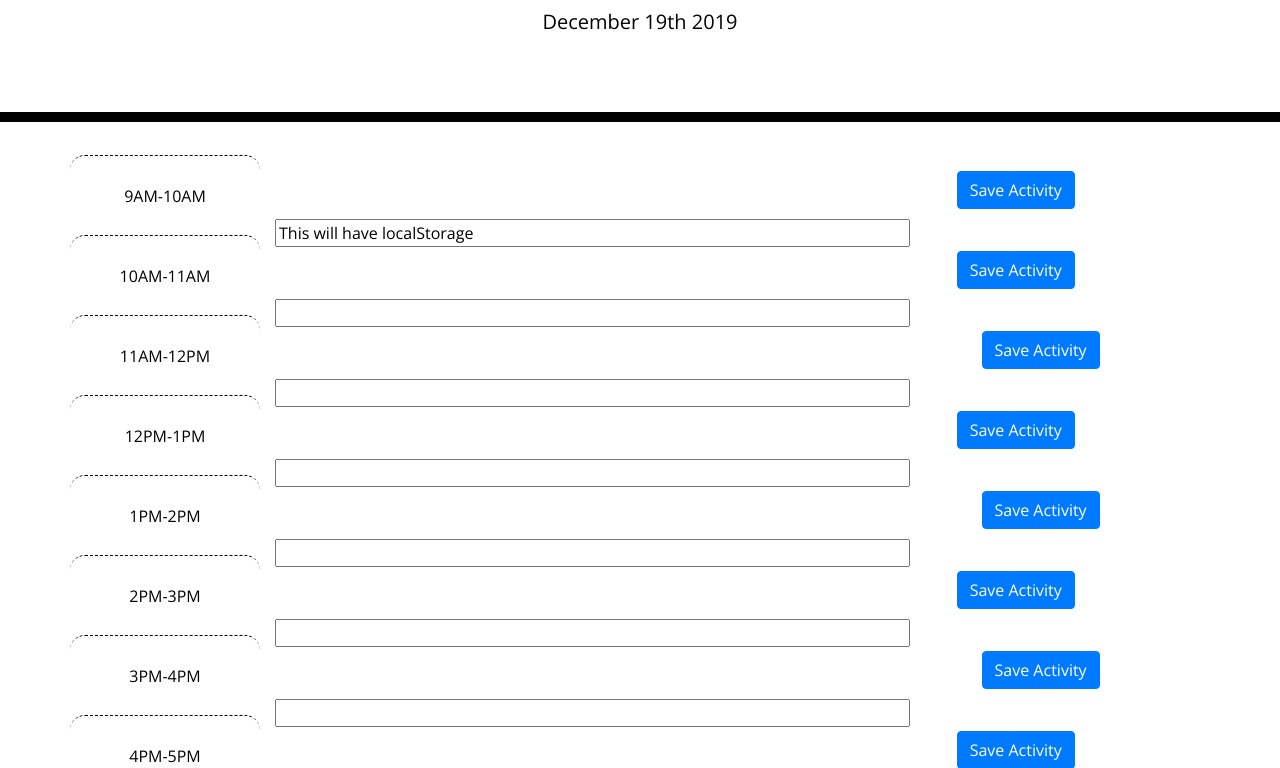
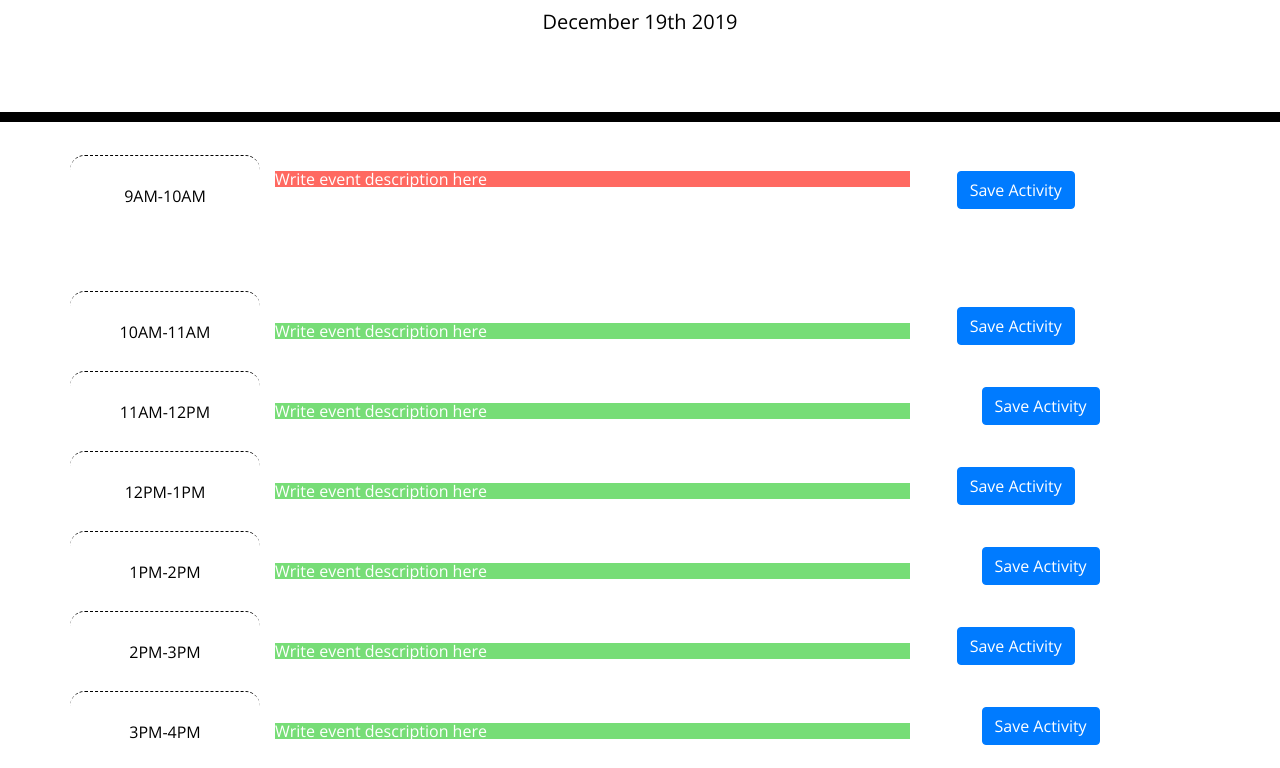
Before and after one commit to Ayeser/Fifth_Assignment_Day_Planner, a plain HTML site: page index.html in a window 1280 px wide. Shown: the part 182-950 px from the top of the page. Drawn offline with nearby package versions, Linux system fonts and the light colour scheme.

Commit message:
Day Planner now functions and requires basic assignment requirements

```diff
--- a/index.html
+++ b/index.html
@@ -37,16 +37,14 @@
   </div>
 
   <div class="col-sm-7">
-    <div id="9">
-    <input type="text" id="9AM"></input>
-  </div>
+<p contenteditable="true" id="9" class="ppf"></p>
   </div>
 
   <div class="col-sm-3">
     <button class="btn btn-primary" type="submit" value="Submit" onclick="saveActivity(9)">Save Activity</button>
   </div>
-
   </div>
+  <div class="dividingLine"></div>
 
       <!-- 10AM-->
 <div class="row">
@@ -55,9 +53,7 @@
   </div>
 
   <div class="col-sm-7">
-    <div class="activity">
-    <input type="text" id="10AM"></input>
-  </div>
+    <p contenteditable="true" id="10" class="ppf"></p>
       </div>
 
   <div class="col-sm-3">
@@ -73,9 +69,7 @@
         </div>
 
         <div class="col-sm-7">
-          <div class="activity">
-          <input type="text" id="11AM"></input>
-        </div>
+          <p contenteditable="true" id="11" class="ppf"></p>
             </div>
 
         <div class="col-sm-3">
@@ -91,9 +85,7 @@
   </div>
 
   <div class="col-sm-7">
-    <div class="activity">
-    <input type="text" id="12PM"></input>
-  </div>
+    <p contenteditable="true" id="12" class="ppf"></p>
       </div>
 
   <div class="col-sm-3">
@@ -109,9 +101,7 @@
         </div>
 
         <div class="col-sm-7">
-          <div class="activity">
-          <input type="text" id="1PM"></input>
-        </div>
+          <p contenteditable="true" id="13" class="ppf"></p>
             </div>
 
         <div class="col-sm-3">
@@ -127,9 +117,7 @@
   </div>
 
   <div class="col-sm-7">
-    <div class="activity">
-    <input type="text" id="2PM"></input>
-  </div>
+    <p contenteditable="true" id="14" class="ppf"></p>
       </div>
 
   <div class="col-sm-3">
@@ -145,9 +133,7 @@
         </div>
 
         <div class="col-sm-7">
-          <div class="activity">
-          <input type="text" id="3PM"></input>
-        </div>
+          <p contenteditable="true" id="15" class="ppf"></p>
             </div>
 
         <div class="col-sm-3">
@@ -163,9 +149,7 @@
   </div>
 
   <div class="col-sm-7">
-    <div class="activity">
-    <input type="text" id="4PM"></input>
-  </div>
+    <p contenteditable="true" id="16" class="ppf"></p>
       </div>
 
   <div class="col-sm-3">
@@ -181,9 +165,7 @@
         </div>
 
         <div class="col-sm-7">
-          <div class="activity">
-          <input type="text" id="5PM"></input>
-        </div>
+          <p contenteditable="true" id="17" class="ppf"></p>
             </div>
 
         <div class="col-sm-3">
@@ -196,6 +178,9 @@
 
     <script src="https://code.jquery.com/jquery-3.4.1.min.js"></script>
     <script src="https://cdnjs.cloudflare.com/ajax/libs/moment.js/2.24.0/moment.min.js"></script>
+    <script src="https://code.jquery.com/jquery-3.4.1.slim.min.js" integrity="sha384-J6qa4849blE2+poT4WnyKhv5vZF5SrPo0iEjwBvKU7imGFAV0wwj1yYfoRSJoZ+n" crossorigin="anonymous"></script>
+<script src="https://cdn.jsdelivr.net/npm/popper.js@1.16.0/dist/umd/popper.min.js" integrity="sha384-Q6E9RHvbIyZFJoft+2mJbHaEWldlvI9IOYy5n3zV9zzTtmI3UksdQRVvoxMfooAo" crossorigin="anonymous"></script>
+<script src="https://stackpath.bootstrapcdn.com/bootstrap/4.4.1/js/bootstrap.min.js" integrity="sha384-wfSDF2E50Y2D1uUdj0O3uMBJnjuUD4Ih7YwaYd1iqfktj0Uod8GCExl3Og8ifwB6" crossorigin="anonymous"></script>
     <script src="script/script.js"></script>
   </body>
 </html>
--- a/script/script.js
+++ b/script/script.js
@@ -1,28 +1,69 @@
-// First need to load all currently saved localStorage into middle column
-// Have button click event ready so saves new entries into localStorage
-
-let flagPast = false;
-//above line will flip to change the attr of event block to class "past". also "present" and "future"
-
-let currentTime = moment().format('LT');
-let currentTimeHour = parseInt(currentTime.charAt(0));
+let currentTime = moment().hour();
 
 $(document).ready(function () {
     document.getElementById("currentDay").innerHTML = moment().format('MMMM Do YYYY');
-    document.getElementById("9AM").value = "This will have localStorage";
-    console.log(typeof(currentTimeHour));
-    console.log(currentTimeHour);
+
+    // These if statements simply populate the middle column with event descriptions or filler text
+    if(localStorage.getItem("9activity") === null) {
+        localStorage.setItem("9activity", "Write event description here");
+    }
+    document.getElementById("9").innerHTML = localStorage.getItem("9activity");
+
+if(localStorage.getItem("10activity") === null) {
+        localStorage.setItem("10activity", "Write event description here");
+    }
+    document.getElementById("10").innerHTML = localStorage.getItem("10activity");
+
+    if(localStorage.getItem("11activity") === null) {
+        localStorage.setItem("11activity", "Write event description here");
+    }
+    document.getElementById("11").innerHTML = localStorage.getItem("11activity");
+
+    if(localStorage.getItem("12activity") === null) {
+        localStorage.setItem("12activity", "Write event description here");
+    }
+    document.getElementById("12").innerHTML = localStorage.getItem("12activity");
+
+    if(localStorage.getItem("13activity") === null) {
+        localStorage.setItem("13activity", "Write event description here");
+    }
+    document.getElementById("13").innerHTML = localStorage.getItem("13activity");
+
+    if(localStorage.getItem("14activity") === null) {
+        localStorage.setItem("14activity", "Write event description here");
+    }
+    document.getElementById("14").innerHTML = localStorage.getItem("14activity");
+
+    if(localStorage.getItem("15activity") === null) {
+        localStorage.setItem("15activity", "Write event description here");
+    }
+    document.getElementById("15").innerHTML = localStorage.getItem("15activity");
+
+    if(localStorage.getItem("16activity") === null) {
+        localStorage.setItem("16activity", "Write event description here");
+    }
+    document.getElementById("16").innerHTML = localStorage.getItem("16activity");
+
+    if(localStorage.getItem("17activity") === null) {
+        localStorage.setItem("17activity", "Write event description here");
+    }
+    document.getElementById("17").innerHTML = localStorage.getItem("17activity");
+
+    // The below function sets the color of the middle blocks based on the current time
+    $('.ppf').each(function () {
+        if (currentTime > Number(this.id)) {
+            console.log("This is past");
+            this.setAttribute("class", "past");
+        } else if (currentTime < Number(this.id)) {
+            console.log("This is future");
+            this.setAttribute("class", "future");
+        } else {
+            this.setAttribute ("class", "present");
+        }
+    })
 })
 
-$(".saveBtn").on('click', function() {
-    console.log("This button is working");
-    var activity = document.getElementById("9AM").value;
-    localStorage.setItem("9AM", activity);
-})
-
+//this function is called when the save button in the right column is clicked
 function saveActivity(time) {
-    if (time>5 && time<12) {
-        localStorage.setItem(time + "activity", document.getElementById(time + 'AM').value);
-    }
-    console.log(moment().format('LT'));
+        localStorage.setItem(time + "activity", document.getElementById(time).textContent);
 };
--- a/style/style.css
+++ b/style/style.css
@@ -49,7 +49,6 @@ body {
   .past {
     background-color: #d3d3d3;
     color: white;
-    width: 100%;
   }
 
   .present {
@@ -75,5 +74,20 @@ body {
     transition: all .3s ease-in-out;
   }
 
-  .activity {
+  .ppf {
+    margin: 5px;
+    padding: 5px;
+    border-style: solid;
+    border-width: medium;
+    border-color: black;
+    width: 100%;
+height: 100%;
   }
+
+  .dividingLine {
+    border: 5px #000;
+    width: 90%;
+    margin: auto;
+    margin-top: 5%;
+    margin-bottom: 5%;
+}
```
Lines whose indentation alone changed are shown as unchanged.
